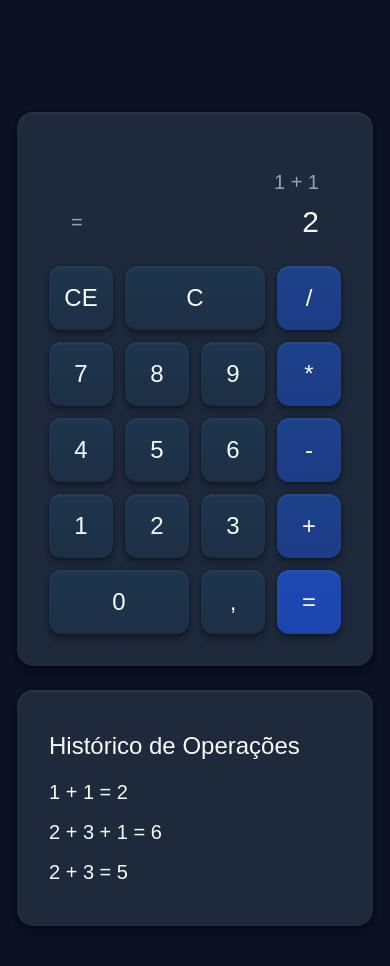
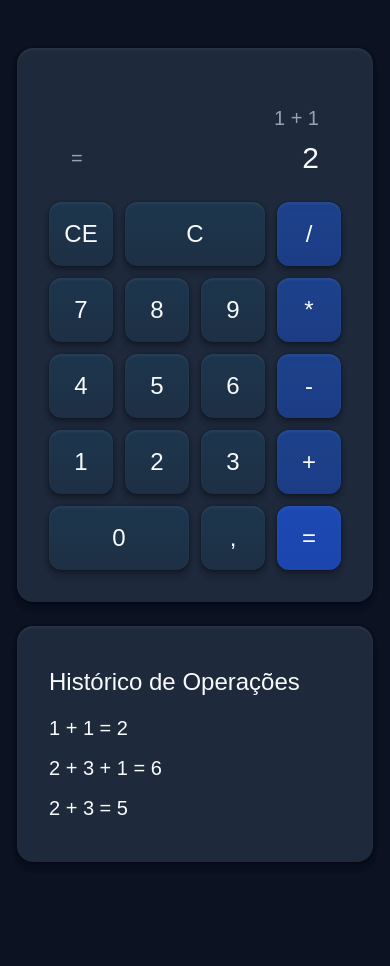
Before and after one commit to hugopereira-cs/calculadora-react-dio, a React (Vite) app: page / in a window 390 px wide. Shown: the top 966 px of the page. After the commit the page ends 910 px from the top, so only its background shows below. Built offline with nearby package versions, Linux system fonts and the light colour scheme.

Commit message:
fix: main height

```diff
--- a/index.html
+++ b/index.html
@@ -7,7 +7,7 @@
     <link rel="stylesheet" href="./src/main.css">
     <title>projeto-calculadora</title>
   </head>
-  <body>
+  <body class="overflow-y-auto">
     <div id="root"></div>
     <script type="module" src="/src/main.jsx"></script>
   </body>
--- a/src/App.jsx
+++ b/src/App.jsx
@@ -4,7 +4,7 @@ import { OperationHistory } from './components/OperationHistory'
 function App() {
 
   return (
-    <main className="py-28 px-4 sm:px-10 lg:px-20 xl:px-32 2xl:px-64
+    <main className="py-12 px-4 sm:py-28 sm:px-10 lg:px-20 xl:px-32 2xl:px-64
       flex flex-col sm:flex-row
       items-center sm:items-stretch
       gap-6">
```
